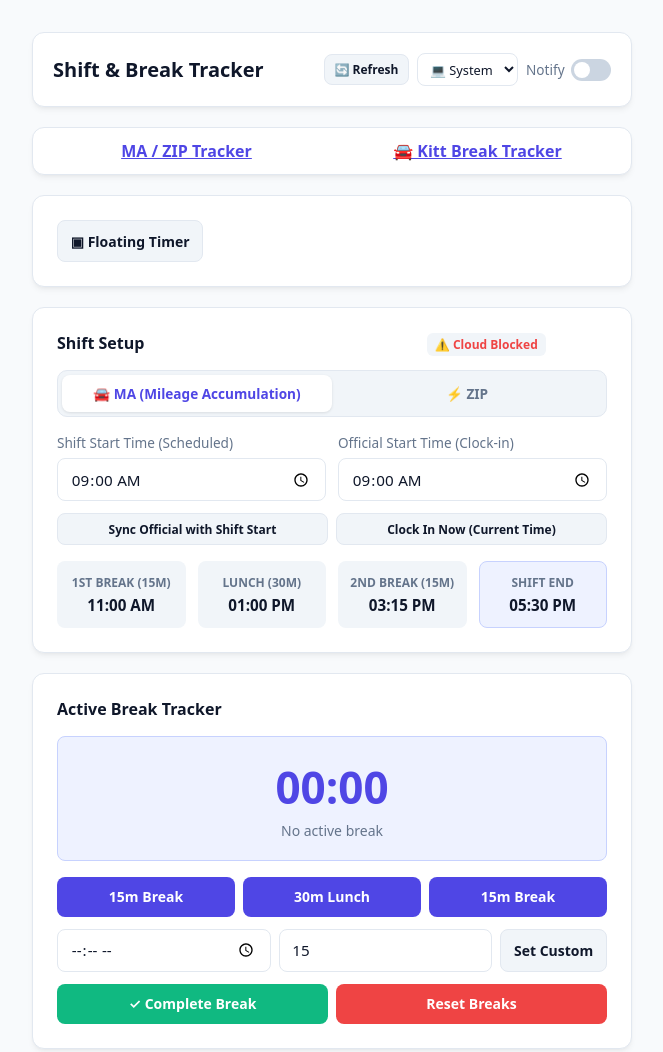
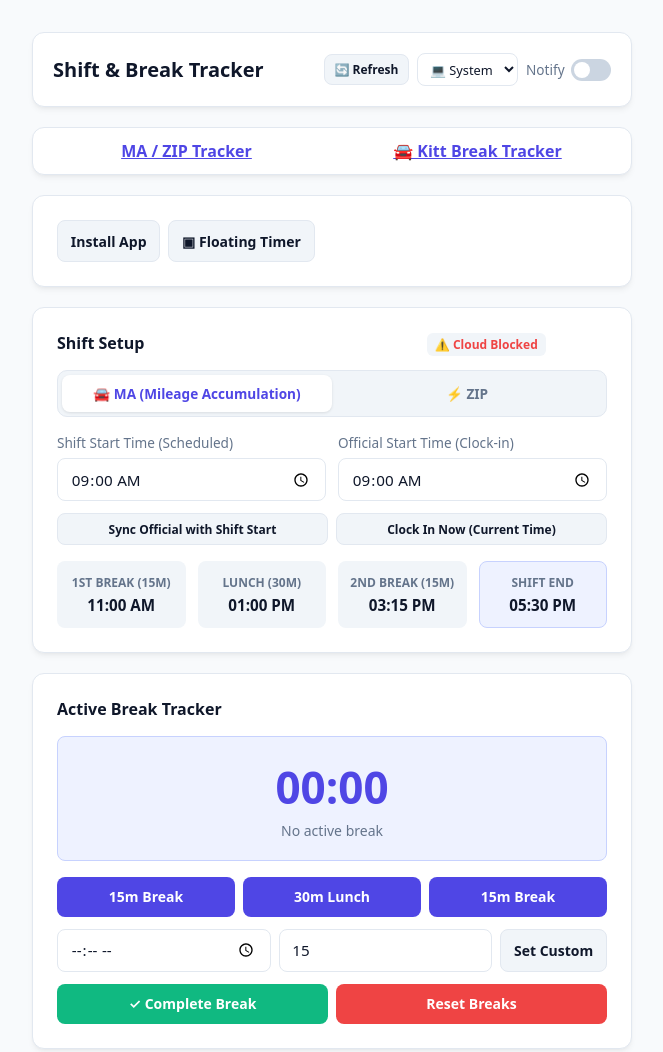
Before and after one commit to Jhamal96/Break-Tracker, a plain HTML site: page index.html in a window 1280 px wide. Shown: the whole page, without its empty margins (308-971 px from the left). Drawn offline with nearby package versions, Linux system fonts and the light colour scheme; no server answers.

Commit message:
Always show PWA installation control

```diff
--- a/index.html
+++ b/index.html
@@ -161,7 +161,7 @@
     </div>
   </header>
 
-  <nav class="card" style="display:flex;gap:.5rem;flex-wrap:wrap;padding:.75rem"><a href="./index.html" style="flex:1;text-align:center;color:var(--primary);font-weight:700">MA / ZIP Tracker</a><a href="./kitt.html" style="flex:1;text-align:center;color:var(--primary);font-weight:700">🚘 Kitt Break Tracker</a></nav><div class="card" style="display:flex;gap:.5rem;flex-wrap:wrap"><button id="install-app" class="secondary" hidden>Install App</button><button class="secondary" onclick="openFloatingTimer()">▣ Floating Timer</button></div>
+  <nav class="card" style="display:flex;gap:.5rem;flex-wrap:wrap;padding:.75rem"><a href="./index.html" style="flex:1;text-align:center;color:var(--primary);font-weight:700">MA / ZIP Tracker</a><a href="./kitt.html" style="flex:1;text-align:center;color:var(--primary);font-weight:700">🚘 Kitt Break Tracker</a></nav><div class="card" style="display:flex;gap:.5rem;flex-wrap:wrap"><button id="install-app" class="secondary">Install App</button><button class="secondary" onclick="openFloatingTimer()">▣ Floating Timer</button></div>
   <!-- Shift Setup Card -->
   <div class="card">
     <div class="card-header">
```
